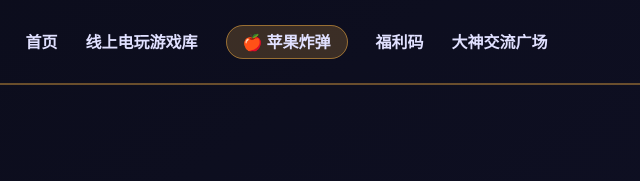
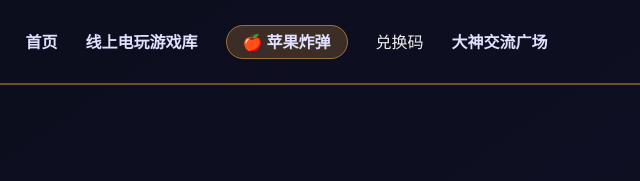
Before and after one commit to 34ed65rt/awtbj, a plain HTML site: page index.html in a window 1280 px wide. Shown: the top 181 px of the page, 482-1122 px from the left. Drawn offline with Linux system fonts and the light colour scheme.

Commit message:
Update index.html

```diff
--- a/index.html
+++ b/index.html
@@ -242,7 +242,7 @@
             <li><a href="#" id="nav-home">首页</a></li>
             <li><a href="#" id="nav-games">线上电玩游戏库</a></li>
             <li><a href="#" id="nav-apple" class="nav-apple">🍎 苹果炸弹</a></li>
-            <li><a href="#" id="nav-event">福利码</a></li>
+            <li><a href="#" id="nav-event"></a>兑换码</li>
             <li><a href="#" id="nav-join"</a>大神交流广场</li>
         </ul>
     </nav>
```
